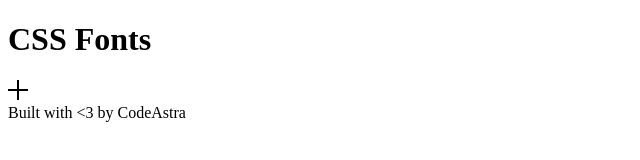
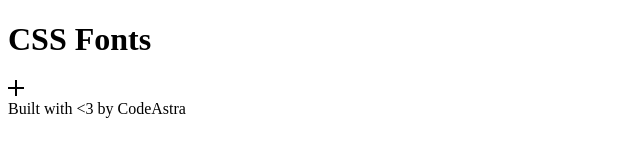
Before and after one commit to CodeAstra/cssfonts, a website: page public/index.html in a window 1280 px wide. Shown: the full height of the page, 0-640 px from the left. Drawn offline with Linux system fonts and the light colour scheme.

Commit message:
Setup Build Process

```diff
--- /dev/null
+++ b/bs-config.json
@@ -0,0 +1,5 @@
+{
+  "port": 3000,
+  "files": ["./public/**/*.{html,css,js}"],
+  "server": { "baseDir": "./public" }
+}
--- a/index.html
+++ b/public/index.html
@@ -5,7 +5,7 @@
   <meta name="viewport" content="width=device-width, initial-scale=1.0">
   <meta http-equiv="X-UA-Compatible" content="ie=edge">
   <title>CSS Fonts</title>
-  <link rel="stylesheet" href="./cssicons.css">
+  <link rel="stylesheet" href="./css/cssicons.css">
 </head>
 <body>
   <header>
--- /dev/null
+++ b/src/scss/main.scss
@@ -0,0 +1,34 @@
+$solid-size: 1em;
+$stroke-size: 0.1em;
+
+.css-icon {
+  display: inline-block;
+  position: relative;
+  width: $solid-size;
+  height: $solid-size;
+
+  &::before, &::after {
+    content: '';
+    position: absolute;
+  }
+
+  &.css-icon-add {
+    &::before, &::after {
+      background-color: currentColor;
+    }
+
+    &::before {
+      width: $solid-size;
+      height: $stroke-size;
+      top: ($solid-size - $stroke-size) / 2;
+      left: 0;
+    }
+
+    &::after {
+      width: $stroke-size;
+      height: $solid-size;
+      left: ($solid-size - $stroke-size) / 2;
+      top: 0;
+    }
+  }
+}
```
Also changed, not shown: package.json (+11 -6 lines), cssicons.css (deleted), public/css/cssicons.css (added), 2 other files.
